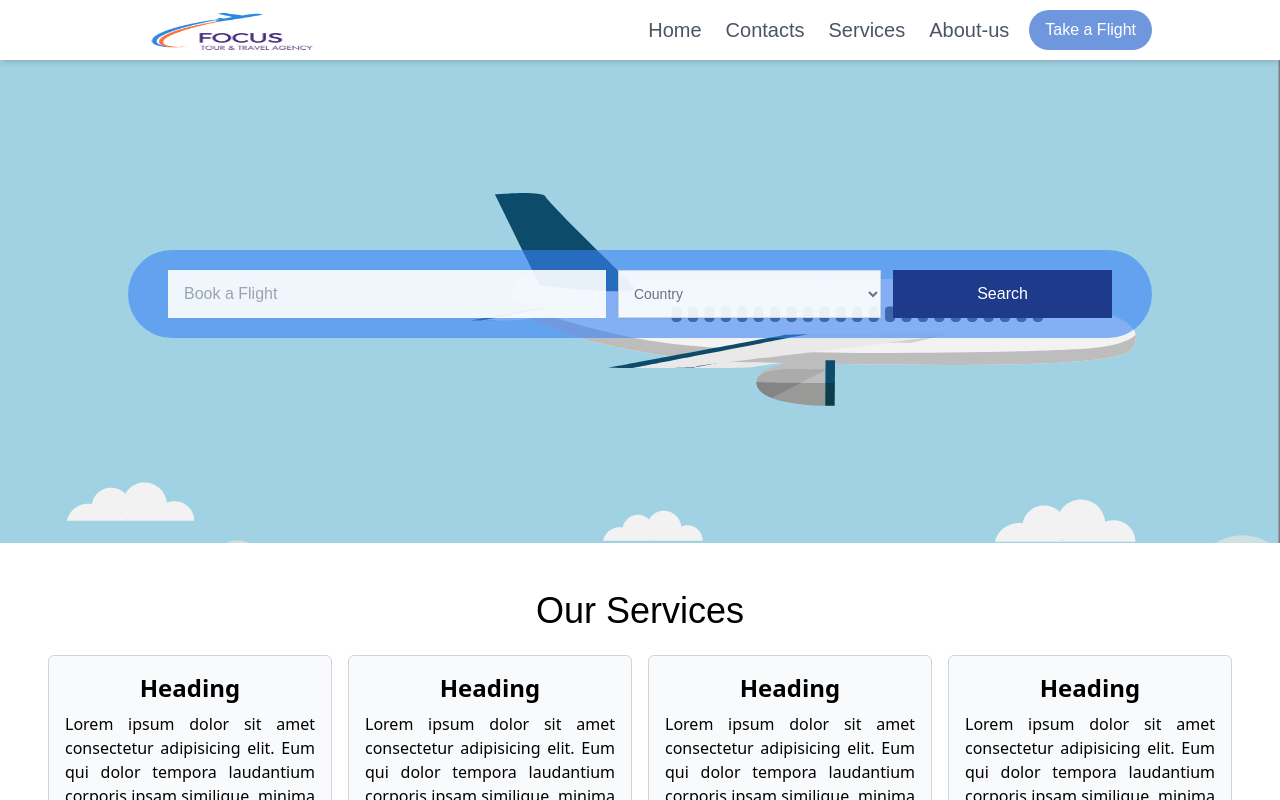
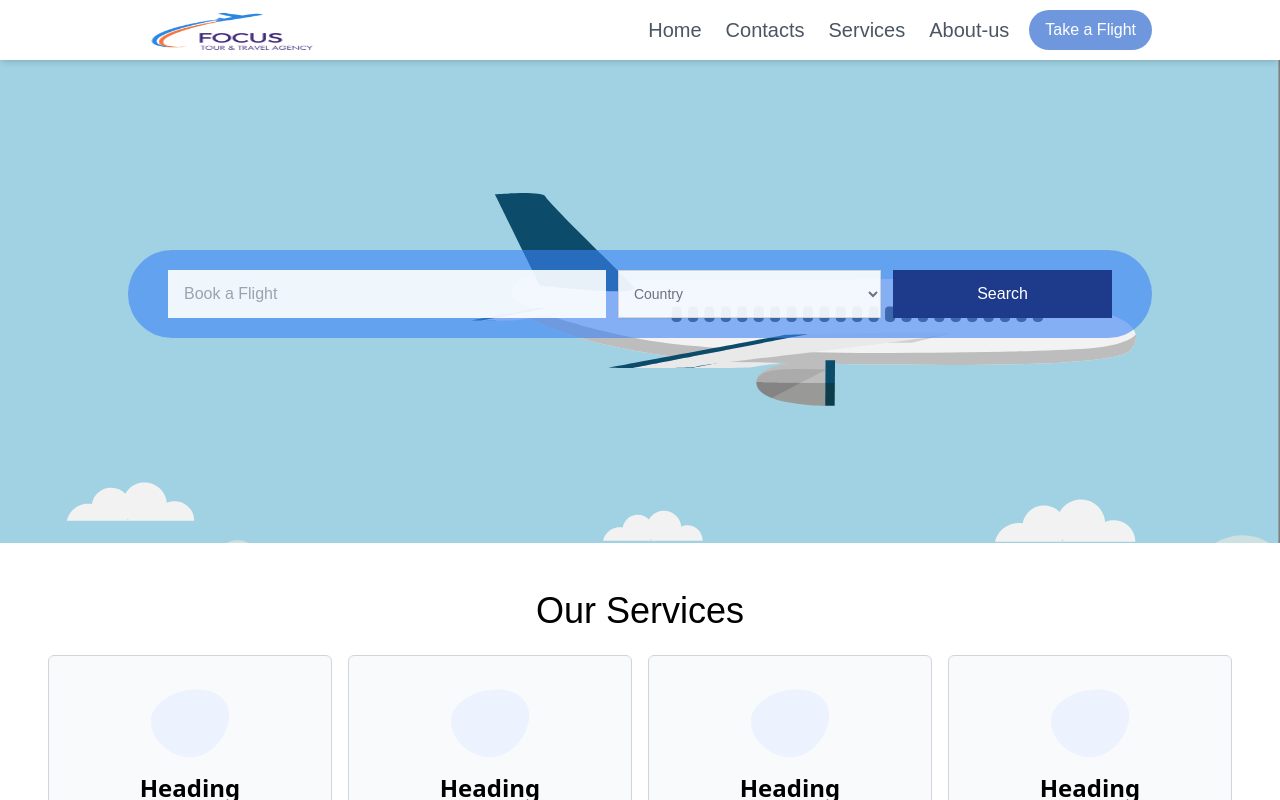
Before and after one commit to jibon2016/focus-tours, a React (Vite) app: page / in a window 1280 px wide. Shown: the top 800 px of the page. Built offline with nearby package versions, Linux system fonts and the light colour scheme; a web font is replaced by a local one.

Commit message:
Update local change

```diff
--- a/src/components/Card.jsx
+++ b/src/components/Card.jsx
@@ -1,9 +1,11 @@
 import React from 'react'
+import PassportAnimation from './PassportAnimation'
 
 export default function Card() {
   return (
     <div className="px-2">
         <div className='bg-gray-50 rounded-md border-gray-300 border py-4 px-4'>
+          <PassportAnimation></PassportAnimation>
           <h4 className='text-center text-2xl font-semibold pb-2'>Heading</h4>
           <p>Lorem ipsum dolor sit amet consectetur adipisicing elit. Eum qui dolor tempora laudantium corporis ipsam similique, minima fuga cupiditate dolores quae provident dolorum! Impedit enim, veniam velit eaque odio autem.</p>
         </div>
--- a/src/components/Header.jsx
+++ b/src/components/Header.jsx
@@ -2,7 +2,6 @@ import Lottie from 'lottie-react'
 import Airplane from './../assets/Animation - 1727364271751.json'
 import { useRef } from 'react'
 import Navbar from './Navbar'
-import PassportAnimation from './PassportAnimation'
 
 export default function Header({children}) {
     const airoplaneRef = useRef(null)
@@ -31,7 +30,6 @@ export default function Header({children}) {
                         </select>
                         <button className='hover:bg-blue-500 p-2 text-white bg-blue-900 w-[25%]'>Search</button>
                     </div>
-                    {/* <PassportAnimation></PassportAnimation> */}
                 </div>
             </div>
 
--- a/src/components/PassportAnimation.jsx
+++ b/src/components/PassportAnimation.jsx
@@ -4,7 +4,7 @@ import Lottie from 'lottie-react'
 export default function PassportAnimation() {
   const passportRef = useState(null)
   return (
-    <div className='absolute top-[200px] h-[100px] w-[100px] md:w-[300px] md:top-[300px] md:h-[300px]'>
+    <div className=' h-[100px] w-[100px] mx-auto'>
       <Lottie
           lottieRef={passportRef}
           onDOMLoaded={() => {
```
